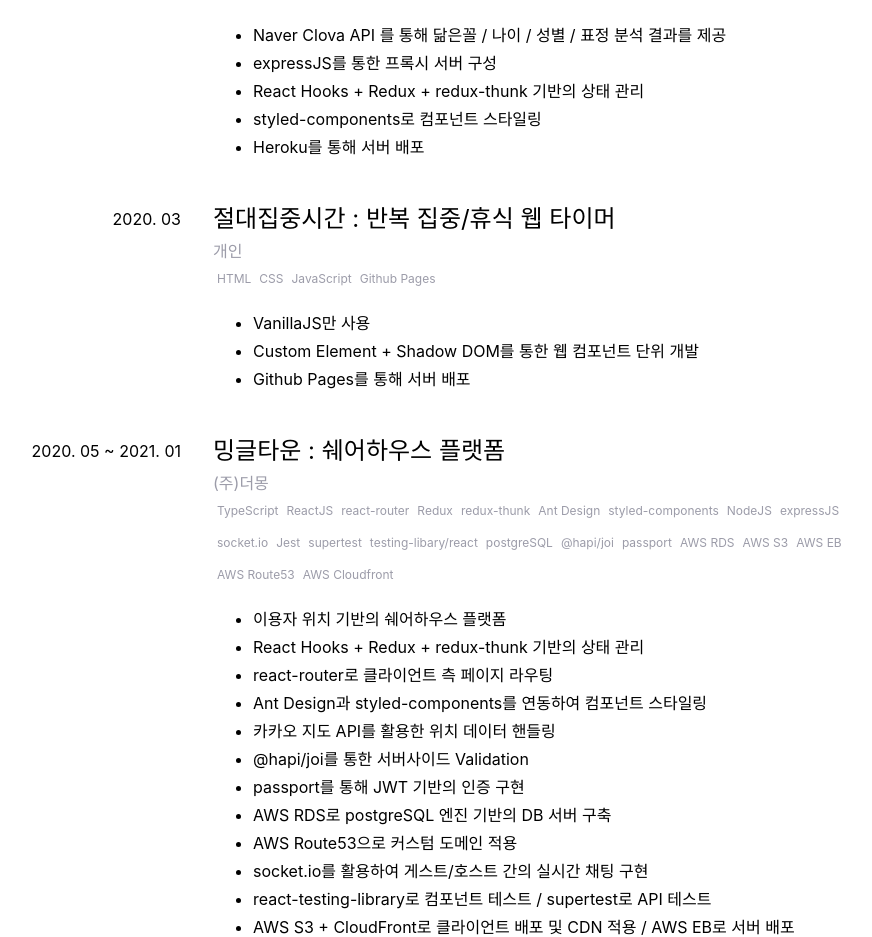
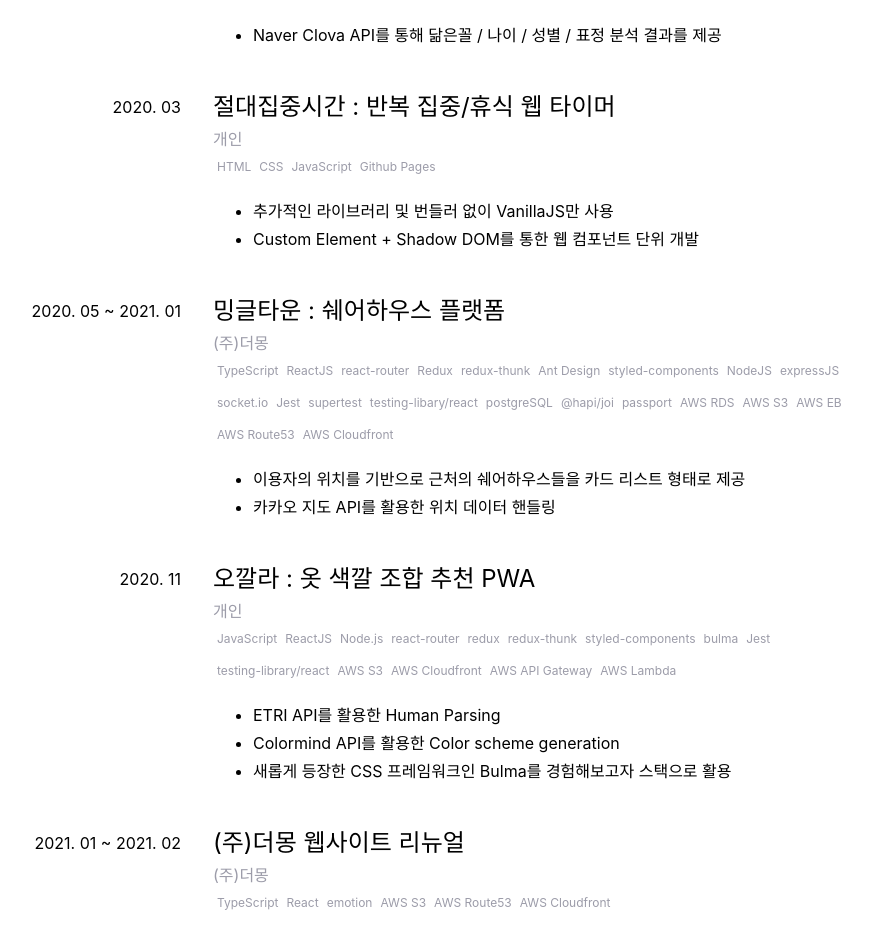
Before and after one commit to Shubidumdu/my-resume, a Svelte app: page / in a window 1280 px wide. Shown: the part 1403-2340 px from the top of the page, without its empty margins (229-1101 px from the left). Built offline with nearby package versions, Linux system fonts and the light colour scheme; a web font is replaced by a local one.

Commit message:
Modify and update resume

```diff
--- a/src/components/Education.svelte
+++ b/src/components/Education.svelte
@@ -15,7 +15,7 @@
     {
       period: '2014. 03 ~ 2020. 02',
       title: '국민대학교',
-      subtitle: '학사 졸업',
+      subtitle: '학사 졸업 : 3.84 / 4.5',
       descs: ['빅데이터경영통계 심화전공', '소프트웨어 부전공'],
       url: 'https://www.kookmin.ac.kr/user/index.do',
     },
--- a/src/components/Projects.svelte
+++ b/src/components/Projects.svelte
@@ -22,11 +22,7 @@
         'Heroku',
       ],
       descs: [
-        'Naver Clova API 를 통해 닮은꼴 / 나이 / 성별 / 표정 분석 결과를 제공',
-        'expressJS를 통한 프록시 서버 구성',
-        'React Hooks + Redux + redux-thunk 기반의 상태 관리',
-        'styled-components로 컴포넌트 스타일링',
-        'Heroku를 통해 서버 배포',
+        'Naver Clova API를 통해 닮은꼴 / 나이 / 성별 / 표정 분석 결과를 제공',
       ],
       url: 'https://human-face-report.herokuapp.com/',
     },
@@ -36,9 +32,8 @@
       subtitle: '개인',
       tags: ['HTML', 'CSS', 'JavaScript', 'Github Pages'],
       descs: [
-        'VanillaJS만 사용',
+        '추가적인 라이브러리 및 번들러 없이 VanillaJS만 사용',
         'Custom Element + Shadow DOM를 통한 웹 컴포넌트 단위 개발',
-        'Github Pages를 통해 서버 배포',
       ],
       url: 'https://shubidumdu.github.io/hyper-focus-time/',
     },
@@ -70,18 +65,8 @@
         'AWS Cloudfront',
       ],
       descs: [
-        '이용자 위치 기반의 쉐어하우스 플랫폼',
-        'React Hooks + Redux + redux-thunk 기반의 상태 관리',
-        'react-router로 클라이언트 측 페이지 라우팅',
-        'Ant Design과 styled-components를 연동하여 컴포넌트 스타일링',
+        '이용자의 위치를 기반으로 근처의 쉐어하우스들을 카드 리스트 형태로 제공',
         '카카오 지도 API를 활용한 위치 데이터 핸들링',
-        '@hapi/joi를 통한 서버사이드 Validation',
-        'passport를 통해 JWT 기반의 인증 구현',
-        'AWS RDS로 postgreSQL 엔진 기반의 DB 서버 구축',
-        'AWS Route53으로 커스텀 도메인 적용',
-        'socket.io를 활용하여 게스트/호스트 간의 실시간 채팅 구현',
-        'react-testing-library로 컴포넌트 테스트 / supertest로 API 테스트',
-        'AWS S3 + CloudFront로 클라이언트 배포 및 CDN 적용 / AWS EB로 서버 배포',
       ],
       url: 'https://www.mingletown.co.kr/',
     },
@@ -101,21 +86,14 @@
         'Jest',
         'testing-library/react',
         'AWS S3',
-        'AWS Route53',
         'AWS Cloudfront',
         'AWS API Gateway',
         'AWS Lambda',
       ],
       descs: [
-        'ETRI API를 활용한 Human Parsing 진행',
-        'Colormind API를 활용한 Color scheme generation 진행',
-        'React Hooks + Redux + redux-thunk 기반의 상태 관리',
-        'react-router로 클라이언트 측 페이지 라우팅',
+        'ETRI API를 활용한 Human Parsing',
+        'Colormind API를 활용한 Color scheme generation',
         '새롭게 등장한 CSS 프레임워크인 Bulma를 경험해보고자 스택으로 활용',
-        'react-testing-library로 컴포넌트 테스트',
-        'AWS Lambda + API Gateway를 통한 프록시 서버 구축 및 배포',
-        'AWS S3 + CloudFront로 클라이언트 배포 및 CDN 적용',
-        'AWS Route53으로 커스텀 도메인 적용',
       ],
       url: 'https://d1ys81f4zruh8t.cloudfront.net/',
     },
@@ -134,9 +112,6 @@
       descs: [
         '기존에 워드프레스로 구현되어있던 자사 웹사이트를 모던한 형태로 리뉴얼',
         '별도로 동적인 컨텐츠를 요구하는 부분이 크게 없어 클라이언트만으로 처리',
-        '컴포넌트 스타일링을 위해 CSS-in-JS 라이브러리인 emotion 활용',
-        'AWS S3 + CloudFront로 클라이언트 배포 및 CDN 적용',
-        'AWS Route53으로 커스텀 도메인 적용',
       ],
       url: 'https://themong.kr/',
     },
@@ -160,11 +135,6 @@
         '부모와 아이가 함께하는 시골 한옥에서의 여가 서비스',
         '크라우드 펀딩을 통해 제공되는 리워드가 쿠폰 형태로 전달',
         '해당 쿠폰을 통해 여가 서비스를 예약하기 위한 임시 웹사이트',
-        'react-router로 클라이언트 측 페이지 라우팅',
-        'AWS RDS로 postgreSQL 엔진 기반의 DB 서버 구축',
-        'React Hooks를 통한 상태 관리',
-        'material-ui와 emotion을 통한 컴포넌트 스타일링',
-        'AWS S3 + CloudFront로 클라이언트 배포 및 CDN 적용',
         'serverless 프레임워크로 AWS 기반의 서버리스 아키텍처 구축 / 배포',
       ],
       url: 'https://d22p0rwzk85ukz.cloudfront.net/',
@@ -183,11 +153,27 @@
       ],
       descs: [
         '이른 새벽시간에 진행되는 온라인 영어회화 스터디 서비스',
-        'SASS/SCSS를 통한 컴포넌트 스타일링',
-        'react-router로 클라이언트 측 페이지 라우팅',
-        'AWS S3 + CloudFront로 클라이언트 배포 및 CDN 적용',
+        '랜딩 페이지 및 스터디 신청 페이지 작업',
       ],
       url: 'https://www.daybreaklab.com/',
+    },
+    {
+      period: '2021. 05',
+      title: "Conway's game of life in 3D",
+      subtitle: '개인',
+      tags: [
+        'JavaScript',
+        'WebAssembly',
+        'Rust',
+        'Three.js',
+        'Webpack',
+        'Github Pages',
+      ],
+      descs: [
+        '개인적인 학습 목적으로 진행한 토이 프로젝트',
+        '"콘웨이의 생명게임"을 Rust 기반의 Web Assembly로 구현',
+        'Three.js를 통한 canvas 3D 그래픽 작업',
+      ],
     },
   ];
 </script>
--- a/src/components/WorkExperiences.svelte
+++ b/src/components/WorkExperiences.svelte
@@ -5,7 +5,7 @@
   import List from './List.svelte';
   const contents = [
     {
-      period: '2020. 05 ~ 2021. 04',
+      period: '2020. 05 ~ 2021. 05',
       title: '(주)더몽',
       position: '웹 풀스택 개발',
       desc: [
```
